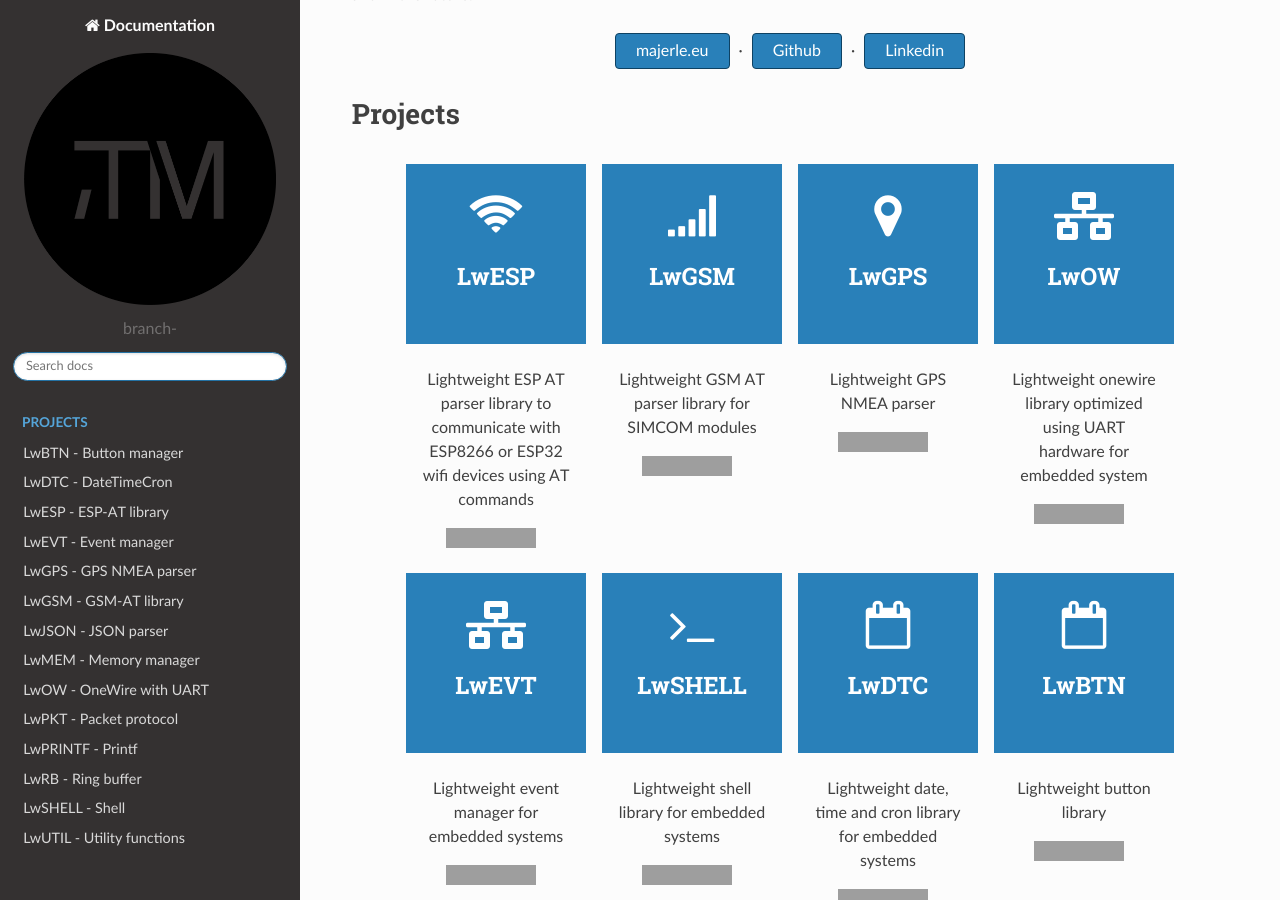
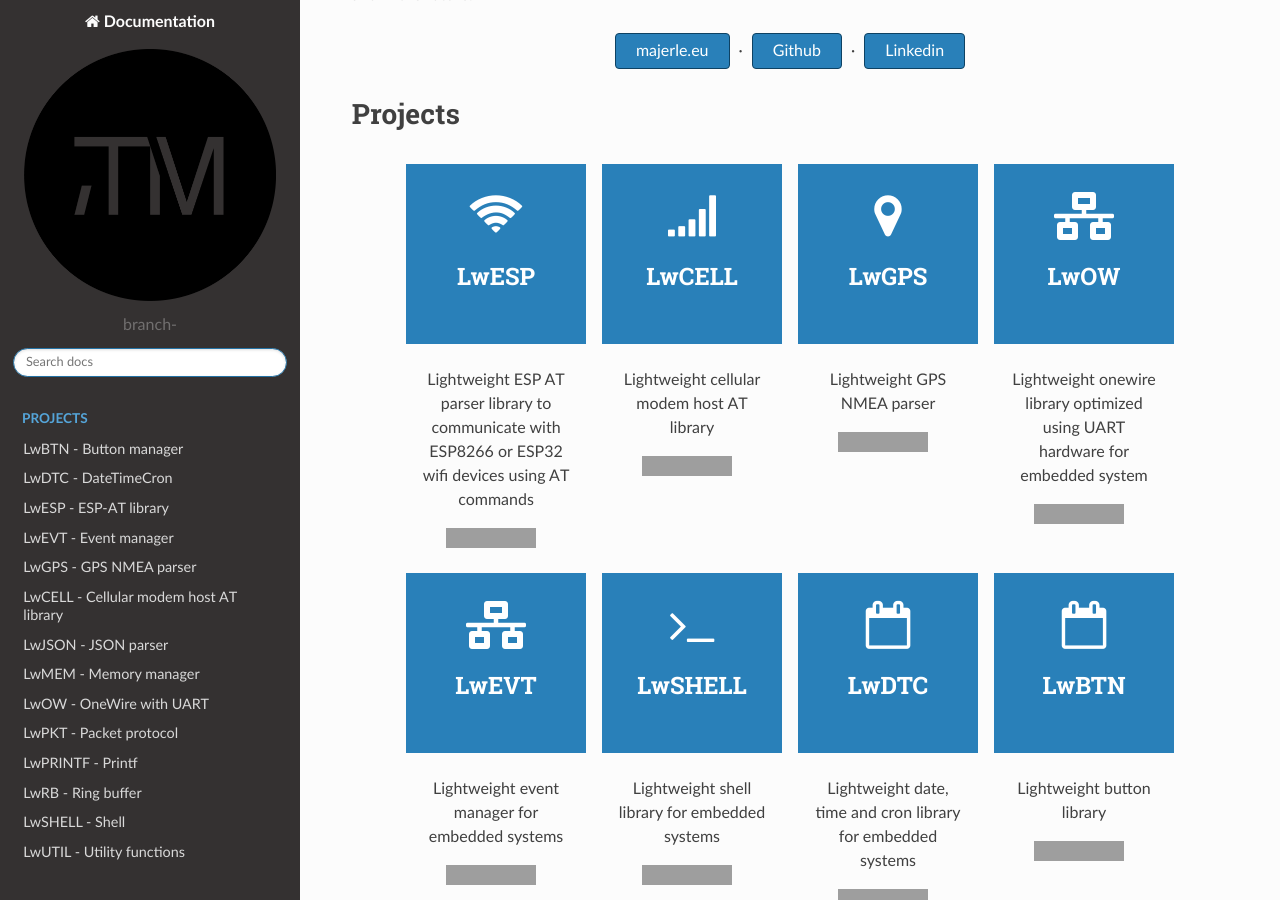
Before and after one commit to MaJerle/docs-majerle, a Sphinx documentation site: the page built from docs/index.rst, in a window 1280 px wide and 900 px high, scrolled down 429 px, cut to the strip 0-900 px from the top of the window. Built offline with Sphinx 7.4.7 and the Read the Docs theme 2.0.0, drawn with Linux system fonts in a browser that asks for light colours; the version number could not be read and is left out; grey boxes are pictures that could not be loaded.

Commit message:
Update link for new LwCELL, add C11 standard note

```diff
--- a/docs/index.rst
+++ b/docs/index.rst
@@ -30,13 +30,13 @@
             </div>
         </div>
         <div class="grid-item">
-            <a href="/projects/lwgsm/">
+            <a href="/projects/lwcell/">
                 <i class="grid-icon fa fa-signal"></i>
-                <h2>LwGSM</h2>
+                <h2>LwCELL</h2>
             </a>
-            <p>Lightweight GSM AT parser library for SIMCOM modules</p>
+            <p>Lightweight cellular modem host AT library</p>
             <div class="grid-item-ghbtn">
-                <iframe src="https://ghbtns.com/github-btn.html?user=MaJerle&repo=lwgsm&type=star&count=true" frameborder="0" scrolling="0" width="100px" height="24px"></iframe>
+                <iframe src="https://ghbtns.com/github-btn.html?user=MaJerle&repo=lwcell&type=star&count=true" frameborder="0" scrolling="0" width="100px" height="24px"></iframe>
             </div>
         </div>
         <div class="grid-item">
@@ -231,7 +231,7 @@
     LwESP - ESP-AT library <https://github.com/MaJerle/lwesp>
     LwEVT - Event manager <https://github.com/MaJerle/lwevt>
     LwGPS - GPS NMEA parser <https://github.com/MaJerle/lwgps>
-    LwGSM - GSM-AT library <https://github.com/MaJerle/lwgsm>
+    LwCELL - Cellular modem host AT library <https://github.com/MaJerle/lwcell>
     LwJSON - JSON parser <https://github.com/MaJerle/lwjson>
     LwMEM - Memory manager <https://github.com/MaJerle/lwmem>
     LwOW - OneWire with UART <https://github.com/MaJerle/lwow>
```
